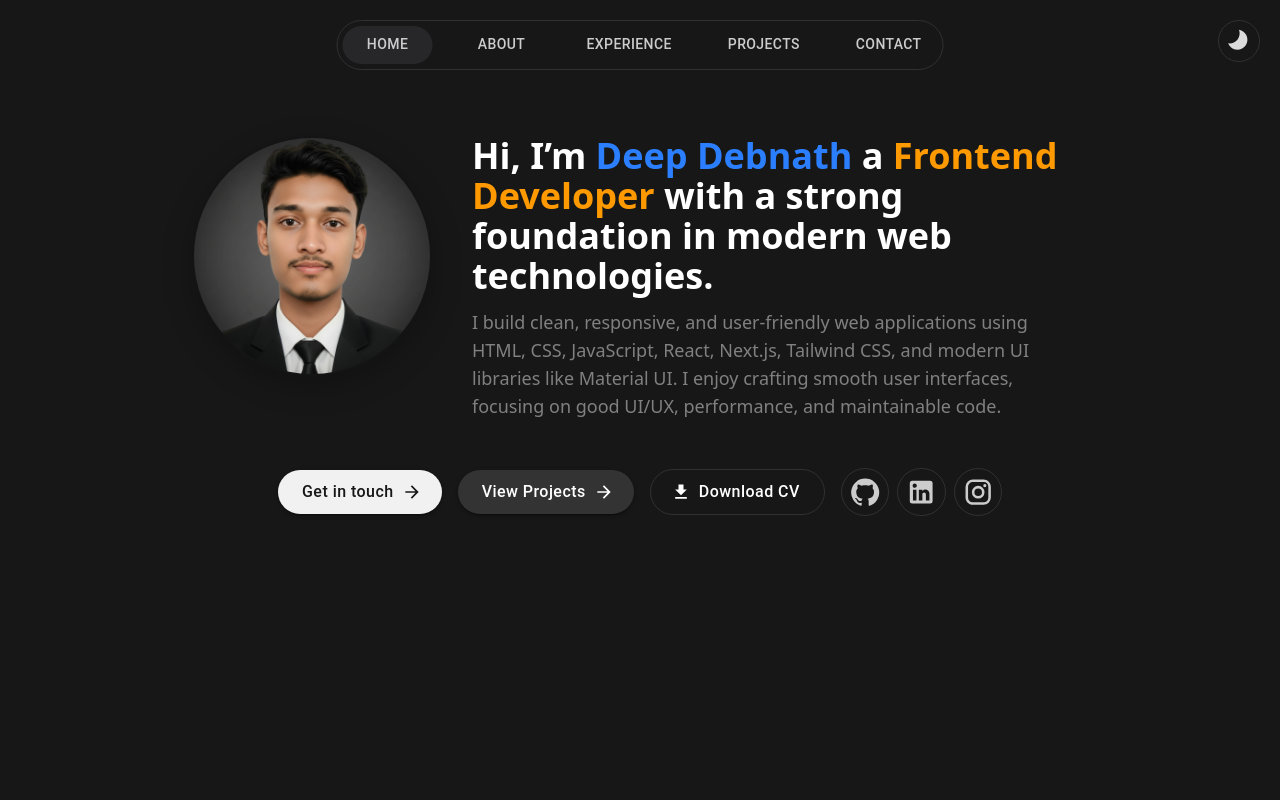
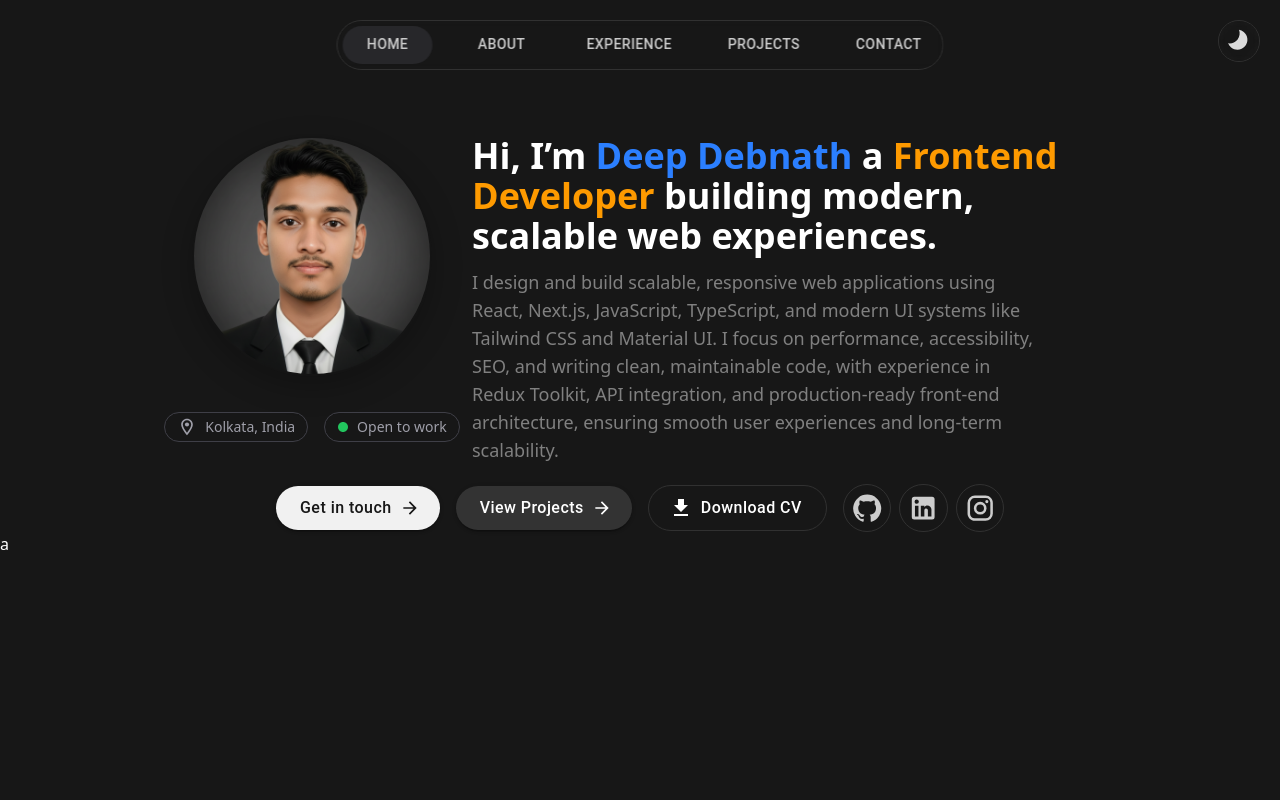
Before and after one commit to Deep-Debnath/portfolio, a Next.js app: page / in a window 1280 px wide. Shown: the top 800 px of the page. Built offline with nearby package versions, Linux system fonts and the light colour scheme.

Commit message:
homepage and nav are  ready

```diff
--- a/app/assets/navbar.tsx
+++ b/app/assets/navbar.tsx
@@ -1,13 +1,10 @@
 "use client";
 
-import { ArrowForward, MenuOpen, ThreeKOutlined } from "@mui/icons-material";
+import { ArrowForward, MenuOpen } from "@mui/icons-material";
 import {
   Button,
   Drawer,
   IconButton,
-  Menu,
-  MenuItem,
-  Modal,
   Tab,
   Tabs,
   useMediaQuery,
@@ -40,7 +37,7 @@ function Navbar({ active, dark }: NavbarProps) {
   };
 
   return (
-    <nav className="fixed top-5 md:left-1/2 md:-translate-x-1/2 left-5">
+    <nav className="fixed top-5 z-50 md:left-1/2 md:-translate-x-1/2 left-5">
       {isMobile ? (
         <div>
           <IconButton
@@ -48,6 +45,7 @@ function Navbar({ active, dark }: NavbarProps) {
               border: "1px solid",
               color: dark ? "#dbdbdb" : "#4a4a4a",
               borderColor: dark ? "#313131" : "#bebebe",
+              backdropFilter: "blur(3px)",
             }}
             onClick={() => setOpen(true)}
           >
@@ -55,7 +53,7 @@ function Navbar({ active, dark }: NavbarProps) {
           </IconButton>
           <Drawer
             anchor="top"
-            BackdropProps={{ sx: { backdropFilter: "blur(2px)" } }}
+            sx={{ backdropFilter: "blur(2px)" }}
             open={open}
             onClose={() => setOpen(false)}
           >
@@ -103,6 +101,7 @@ function Navbar({ active, dark }: NavbarProps) {
           sx={{
             borderColor: dark ? "#313131" : "#bebebe",
             backgroundColor: "transparent",
+            backdropFilter: "blur(3px)",
           }}
         >
           {SECTIONS.map((item, ind) => (
--- a/app/assets/theme.tsx
+++ b/app/assets/theme.tsx
@@ -46,7 +46,11 @@ export default function Theme({ dark, setDark }: ThemeProps) {
       className="fixed right-5 top-5 rounded-4xl border transition hover:scale-110"
       style={{ borderColor: dark ? "#313131" : "#bebebe" }}
     >
-      <IconButton aria-label="theme" onClick={() => setDark(!dark)}>
+      <IconButton
+        aria-label="theme"
+        onClick={() => setDark(!dark)}
+        sx={{ backdropFilter: "blur(3px)" }}
+      >
         <AnimatePresence mode="wait">
           {dark ? (
             <motion.div
--- a/app/components/homebuttons.tsx
+++ b/app/components/homebuttons.tsx
@@ -6,10 +6,35 @@ import {
   LinkedIn,
 } from "@mui/icons-material";
 import { Button, IconButton, Stack } from "@mui/material";
+import { AnimatePresence, motion, Variant, Variants } from "framer-motion";
+import { useState } from "react";
+
+const exitArrow: Variants = {
+  initial: { y: 0, opacity: 1 },
+  exit: {
+    y: 24,
+    opacity: 0,
+    transition: { duration: 0.3, ease: "linear" },
+  },
+};
+
+const enterArrow: Variants = {
+  initial: { y: -24, opacity: 0 },
+  animate: {
+    y: 0,
+    opacity: 1,
+    transition: { duration: 0.3, ease: "linear" },
+  },
+};
 
 export default function Buttons({ dark }: { dark: boolean }) {
+  const [hovered, setHovered] = useState(false);
+  const scrollToSection = (id: string) => {
+    document.getElementById(id)?.scrollIntoView({ behavior: "smooth" });
+  };
+
   return (
-    <div className="pt-12 flex justify-center">
+    <div className="sm:pt-5 pt-5 flex justify-center">
       <Stack
         direction={{ sm: "row", xs: "column" }}
         gap={2}
@@ -18,12 +43,20 @@ export default function Buttons({ dark }: { dark: boolean }) {
         justifyContent="center"
       >
         <Button
+          className="group"
           variant="contained"
-          endIcon={<ArrowForward />}
+          onClick={() => scrollToSection("Contact")}
+          endIcon={
+            <ArrowForward
+              className="group-hover:translate-x-1"
+              sx={{ transition: "all .3s" }}
+            />
+          }
           sx={{
             borderRadius: "999px",
             px: 3,
             py: 1,
+            transition: "all .3s",
             textTransform: "none",
             fontWeight: 500,
             fontSize: "1rem",
@@ -34,14 +67,21 @@ export default function Buttons({ dark }: { dark: boolean }) {
           Get in touch
         </Button>
 
-        {/* Projects */}
         <Button
+          onClick={() => scrollToSection("Projects")}
+          className="group"
           variant="contained"
-          endIcon={<ArrowForward />}
+          endIcon={
+            <ArrowForward
+              className="group-hover:translate-x-1"
+              sx={{ transition: "all .3s" }}
+            />
+          }
           sx={{
             borderRadius: "999px",
             px: 3,
             py: 1,
+            transition: "all .3s",
             textTransform: "none",
             fontWeight: 500,
             fontSize: "1rem",
@@ -54,11 +94,49 @@ export default function Buttons({ dark }: { dark: boolean }) {
 
         <Button
           variant="outlined"
-          startIcon={<Download />}
+          onMouseEnter={() => setHovered(true)}
+          onMouseLeave={() => setHovered(false)}
+          startIcon={
+            <motion.span
+              className="relative w-7 h-7 overflow-hidden flex items-center justify-center"
+              style={{
+                position: "relative",
+                width: 24,
+                height: 24,
+                overflow: "hidden",
+                display: "inline-flex",
+              }}
+            >
+              <AnimatePresence mode="wait">
+                {!hovered ? (
+                  <motion.span
+                    key="old"
+                    variants={exitArrow}
+                    initial="initial"
+                    exit="exit"
+                    className="absolute inset-0 flex items-center justify-center"
+                  >
+                    <Download />
+                  </motion.span>
+                ) : (
+                  <motion.span
+                    key="new"
+                    variants={enterArrow}
+                    initial="initial"
+                    animate="animate"
+                    className="absolute inset-0 flex items-center justify-center"
+                  >
+                    <Download />
+                  </motion.span>
+                )}
+              </AnimatePresence>
+            </motion.span>
+          }
           sx={{
             borderRadius: "999px",
             px: 3,
             py: 1,
+            transition: "all .3s",
             textTransform: "none",
             fontWeight: 500,
             fontSize: "1rem",
@@ -72,12 +150,13 @@ export default function Buttons({ dark }: { dark: boolean }) {
         <Stack direction="row" spacing={1}>
           {[GitHub, LinkedIn, Instagram].map((Icon, index) => (
             <IconButton
+              className="group"
               key={index}
               aria-label={Icon.name}
               sx={{
                 border: "1px solid",
                 borderColor: dark ? "#313131" : "#bebebe",
-                transition:"all .3s",
+                transition: "all .3s",
                 "&:hover": {
                   backgroundColor: dark ? "#1f1f1f" : "#f5f5f5",
                   borderColor: dark ? "#555" : "#999",
@@ -85,9 +164,11 @@ export default function Buttons({ dark }: { dark: boolean }) {
               }}
             >
               <Icon
+                className="group-hover:scale-110"
                 sx={{
                   color: dark ? "#cccccc" : "#313131",
                   fontSize: "1.9rem",
+                  transition: "all .3s",
                 }}
               />
             </IconButton>
--- a/app/components/initial.tsx
+++ b/app/components/initial.tsx
@@ -1,13 +1,16 @@
-import { Avatar } from "@mui/material";
+import { Avatar, Badge, Stack, useMediaQuery, useTheme } from "@mui/material";
+import { Circle, LocationOnOutlined } from "@mui/icons-material";
 
 export default function Initial({ dark }: { dark: boolean }) {
+  const theme = useTheme();
+  const isbig = useMediaQuery(theme.breakpoints.up(640));
   return (
     <div
       id="Home"
       className="h-[90%] w-full flex pt-12 sm:pt-34 sm:items-baseline justify-center px-4"
     >
       <div className="flex flex-col sm:flex-row items-center sm:items-start gap-6 sm:gap-10 max-w-4xl w-full">
-        <div className="flex flex-col items-center gap-5">
+        <div className="flex flex-col justify-between items-center gap-5">
           <Avatar
             src="/portfolio_image.png"
             alt="Deep Debnath"
@@ -19,6 +22,40 @@ export default function Initial({ dark }: { dark: boolean }) {
               boxShadow: "0 10px 30px rgba(0,0,0,0.25)",
             }}
           />
+          {isbig && (
+            <Stack
+              direction="row"
+              spacing={2}
+              className="flex w-full justify-center pt-4 text-sm text-zinc-400"
+            >
+              <Badge
+                style={{
+                  color: dark ? "" : "#313131",
+                  borderColor: dark ? "" : "#bebebe",
+                  transition: "all .3s",
+                }}
+                className="flex items-center gap-2 px-3 py-1 rounded-full border border-zinc-700 bg-transparent"
+              >
+                <LocationOnOutlined
+                  fontSize="small"
+                  sx={{ color: dark ? "" : "#4a4a4a", transition: "all .3s" }}
+                />
+                <span>Kolkata, India</span>
+              </Badge>
+
+              <Badge
+                style={{
+                  color: dark ? "" : "#313131",
+                  borderColor: dark ? "" : "#bebebe",
+                  transition: "all .3s",
+                }}
+                className="flex items-center gap-2 px-3 py-1 rounded-full border border-zinc-700 bg-transparent"
+              >
+                <Circle sx={{ fontSize: 12, color: "#22c55e" }} />
+                <span>Open to work</span>
+              </Badge>
+            </Stack>
+          )}
         </div>
 
         <div className="text-center sm:text-left space-y-3">
@@ -26,17 +63,20 @@ export default function Initial({ dark }: { dark: boolean }) {
             Hi, I’m
             <span className="text-blue-500"> Deep Debnath </span>a
             <span className="text-amber-500"> Frontend Developer </span>
-            with a strong foundation in modern web technologies.
+            building modern, scalable web experiences.
           </h1>
 
           <p
             className={`text-base sm:text-lg  max-w-xl`}
             style={{ color: dark ? "gray" : "darkslategray" }}
           >
-            I build clean, responsive, and user-friendly web applications using
-            HTML, CSS, JavaScript, React, Next.js, Tailwind CSS, and modern UI
-            libraries like Material UI. I enjoy crafting smooth user interfaces,
-            focusing on good UI/UX, performance, and maintainable code.
+            I design and build scalable, responsive web applications using
+            React, Next.js, JavaScript, TypeScript, and modern UI systems like
+            Tailwind CSS and Material UI. I focus on performance, accessibility,
+            SEO, and writing clean, maintainable code, with experience in Redux
+            Toolkit, API integration, and production-ready front-end
+            architecture, ensuring smooth user experiences and long-term
+            scalability.
           </p>
         </div>
       </div>
--- /dev/null
+++ b/app/components/status.tsx
@@ -0,0 +1,46 @@
+import { Circle, LocationOnOutlined } from "@mui/icons-material";
+import { Badge, Stack, useMediaQuery, useTheme } from "@mui/material";
+
+export default function Status({ dark }: { dark: boolean }) {
+  const theme = useTheme();
+  const isSmall = useMediaQuery(theme.breakpoints.down(640));
+
+  return (
+    <div>
+      {isSmall && (
+        <Stack
+          direction="row"
+          spacing={2}
+          className="flex w-full justify-center pt-4 text-sm text-zinc-400"
+        >
+          <Badge
+            style={{
+              color: dark ? "" : "#313131",
+              borderColor: dark ? "" : "#bebebe",
+              transition: "all .3s",
+            }}
+            className="flex items-center gap-2 px-3 py-1 rounded-full border border-zinc-700 bg-transparent"
+          >
+            <LocationOnOutlined
+              fontSize="small"
+              sx={{ color: dark ? "" : "#4a4a4a", transition: "all .3s" }}
+            />
+            <span>Kolkata, India</span>
+          </Badge>
+
+          <Badge
+            style={{
+              color: dark ? "" : "#313131",
+              borderColor: dark ? "" : "#bebebe",
+              transition: "all .3s",
+            }}
+            className="flex items-center gap-2 px-3 py-1 rounded-full border border-zinc-700 bg-transparent"
+          >
+            <Circle sx={{ fontSize: 12, color: "#22c55e" }} />
+            <span>Open to work</span>
+          </Badge>
+        </Stack>
+      )}
+    </div>
+  );
+}
--- a/app/page.tsx
+++ b/app/page.tsx
@@ -5,6 +5,7 @@ import Theme from "./assets/theme";
 import Layout from "./assets/navbar";
 import Initial from "./components/initial";
 import Buttons from "./components/homebuttons";
+import Status from "./components/status";
 
 export default function Home() {
   const [dark, setDark] = useState(true);
@@ -22,12 +23,13 @@ export default function Home() {
         <Theme dark={dark} setDark={setDark} />
       </div>
       <Initial dark={dark} />
+      <Status dark={dark} />
       <Buttons dark={dark} />
-      {/* <div id="Home" className="h-200">a</div>
+      <div id="Home" className="h-200">a</div>
       <div id="About" className="h-200">b</div>
       <div id="Experience" className="h-200">c</div>
       <div id="Projects" className="h-200">d</div>
-      <div id="Contact" className="h-200">e</div> */}
+      <div id="Contact" className="h-200">e</div>
     </div>
   );
 }
```
